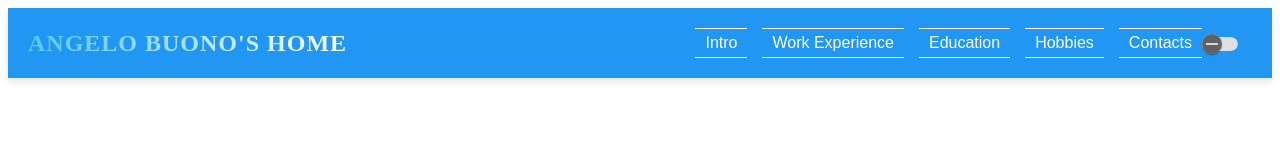
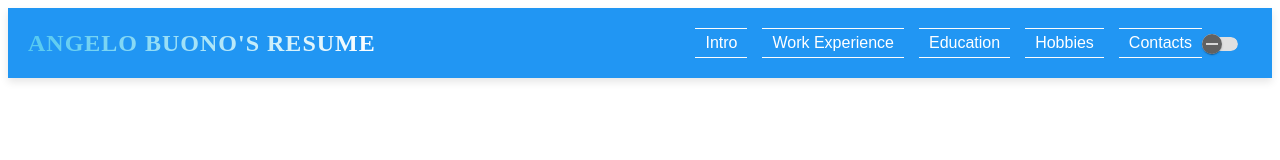
Before and after one commit to ADarko22/ADarko22.github.io, an Angular app: page / in a window 1280 px wide. Shown: the top 160 px of the page. Built offline with nearby package versions, Linux system fonts and the light colour scheme.

Commit message:
Improved readme and customization

```diff
--- a/src/app/app.component.html
+++ b/src/app/app.component.html
@@ -1,5 +1,5 @@
 <mat-toolbar color="primary" class="toolbar">
-  <span class="logo">Angelo Buono's Home</span>
+  <span class="logo">{{ metadata?.logo }}</span>
   <span class="spacer"></span>
 
   <nav class="nav-links">
--- a/src/app/app.component.ts
+++ b/src/app/app.component.ts
@@ -4,6 +4,8 @@ import { MatToolbarModule } from '@angular/material/toolbar';
 import { CommonModule } from '@angular/common';
 import { MatSlideToggleModule } from '@angular/material/slide-toggle';
 import { ThemeService } from './theme.service';
+import { Metadata, MetadataService } from './metadata.service';
+import { Title } from '@angular/platform-browser';
 
 @Component({
   selector: 'app-root',
@@ -19,7 +21,20 @@ import { ThemeService } from './theme.service';
   styleUrl: './app.component.scss',
 })
 export class AppComponent {
-  constructor(public themeService: ThemeService) {}
+  metadata: Metadata | undefined;
+
+  constructor(
+    public themeService: ThemeService,
+    private metadataService: MetadataService,
+    private titleService: Title) {}
+
+  ngOnInit() {
+    this.metadataService.getMetadata()
+    .subscribe((metadata) => {
+      this.metadata = metadata
+      this.titleService.setTitle(metadata.title);
+    });
+  }
 
   toggleTheme() {
     this.themeService.toggleTheme();
--- /dev/null
+++ b/src/app/metadata.service.ts
@@ -0,0 +1,24 @@
+import { Injectable } from '@angular/core';
+import { HttpClient } from '@angular/common/http';
+import { Observable } from 'rxjs';
+
+export interface Metadata {
+  title: string;
+  logo: string;
+}
+
+@Injectable({
+  providedIn: 'root',
+})
+export class MetadataService {
+  private metadataUrl = 'assets/data/metadata.json';
+  private metadata$: Observable<Metadata>;
+
+  constructor(private http: HttpClient) {
+    this.metadata$ = this.http.get<Metadata>(this.metadataUrl);
+  }
+
+  getMetadata(): Observable<Metadata> {
+    return this.metadata$;
+  }
+}
--- /dev/null
+++ b/src/assets/data/metadata.json
@@ -0,0 +1,4 @@
+{
+    "title": "Angelo Buono's Resume",
+    "logo": "Angelo Buono's Resume"
+}
--- a/src/index.html
+++ b/src/index.html
@@ -2,7 +2,7 @@
 <html lang="en">
 <head>
   <meta charset="utf-8">
-  <title>Angelo Buono's Home</title>
+  <title>Home</title>
   <base href="/">
   <meta name="viewport" content="width=device-width, initial-scale=1">
   <link rel="icon" type="image/x-icon" href="favicon.ico">
```
Also changed, not shown: 1 other file (tests, documents, lock files or other folders).
